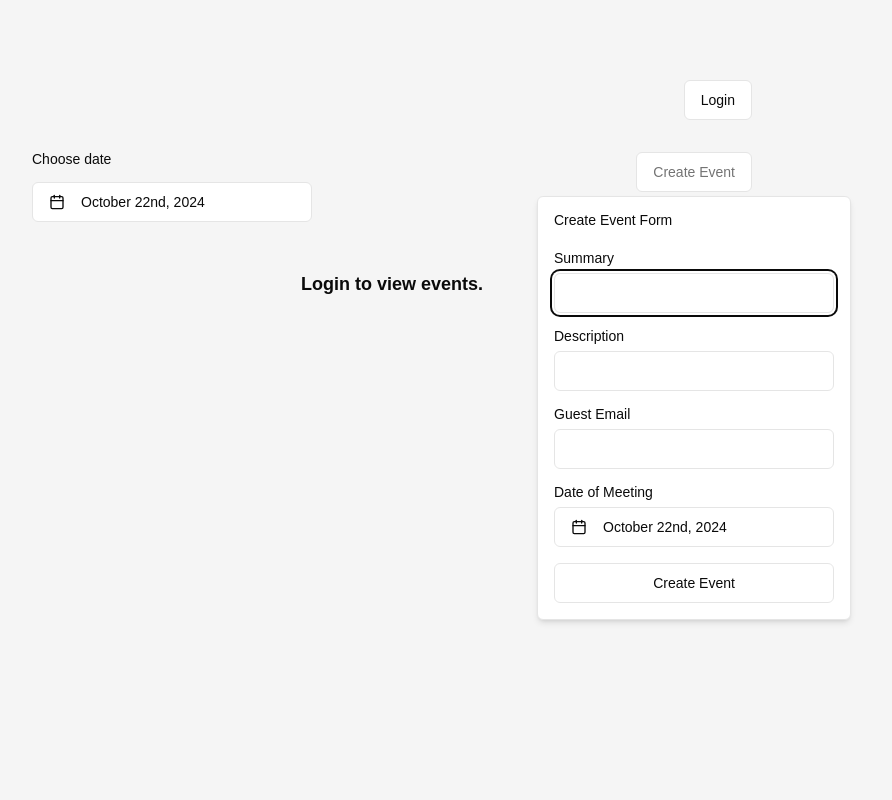
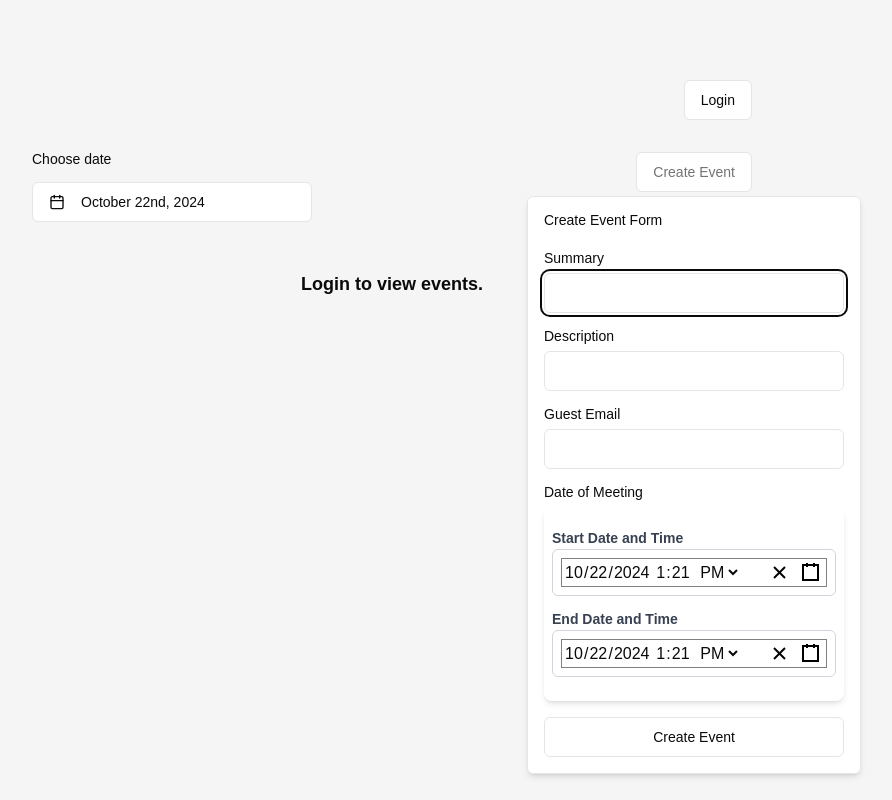
Before and after one commit to HimanshuSuratiya/demo_oct_24, a Next.js app: page / in a window 1280 px wide. Both pictures are taken after a click on the button "Create Event". Shown: the whole page, without its empty margins (248-1140 px from the left). Built offline with nearby package versions, Linux system fonts and the light colour scheme.

Commit message:
pass date and time dynamically

```diff
--- a/package.json
+++ b/package.json
@@ -25,6 +25,7 @@
     "lucide-react": "^0.453.0",
     "next": "15.0.0",
     "react": "^18.3.1",
+    "react-datetime-picker": "^6.0.1",
     "react-day-picker": "^8.10.1",
     "react-dom": "^18.3.1",
     "tailwind-merge": "^2.5.4",
--- a/src/app/index.js
+++ b/src/app/index.js
@@ -1,5 +1,5 @@
-import React, {useState} from 'react';
-import {Label} from "@/components/ui/label";
+import React, { useState } from 'react';
+import { Label } from "@/components/ui/label";
 import DatePicker from "@/components/DatePicker";
 import LoginWithGoogle from "@/components/LoginWithGoogle";
 import useLoginStore from "@/redux/loginStore";
@@ -8,14 +8,14 @@ import useFetchUser from "@/hooks/useFetchUser";
 import Events from "@/components/Events";
 import CreateEventForm from "@/components/CreateEventForm";
 import dayjs from "dayjs";
-import {Button} from "@/components/ui/button";
-import {clearUser} from "@/api/axiosInstance";
+import { Button } from "@/components/ui/button";
+import { clearUser } from "@/api/axiosInstance";
 
 
 const App = () => {
-  const {isAuthenticated, clearLogin} = useLoginStore();
-  const {name, email} = useUserStore();
-  const [eventsDate, setEventsDate] = useState(dayjs().format('YYYY-MM-DD'));
+  const { isAuthenticated, clearLogin } = useLoginStore();
+  const { name, email } = useUserStore();
+  const [eventsDate, setEventsDate] = useState(dayjs().toDate());
 
   useFetchUser()
 
@@ -29,12 +29,12 @@ const App = () => {
                 ? <div className="flex flex-col">
                   <div className="p-3 border-2 rounded-lg ">
                     <Label className="mb-4 font-semibold text-base">{name}</Label>
-                    <br/>
+                    <br />
                     <Label className="mb-4 font-medium text-base">{email}</Label>
                   </div>
                   <Button className="my-2 self-end" onClick={clearLogin} variant="outline">Logout</Button>
                 </div>
-                : <LoginWithGoogle/>
+                : <LoginWithGoogle />
             }
           </div>
         </div>
@@ -42,11 +42,11 @@ const App = () => {
         <div className="flex flex-row justify-between w-full">
           <div className="flex flex-col">
             <Label className="mb-4">Choose date</Label>
-            <DatePicker setDate={setEventsDate}/>
+            <DatePicker setDate={setEventsDate} />
           </div>
-          <CreateEventForm/>
+          <CreateEventForm />
         </div>
-        {isAuthenticated ? <Events date={eventsDate}/> :
+        {isAuthenticated ? <Events date={eventsDate} /> :
           <Label className="w-full text-center mt-12 font-bold text-lg">{'Login to view events.'}</Label>}
       </div>
     </div>
--- a/src/components/CreateEventForm.js
+++ b/src/components/CreateEventForm.js
@@ -1,16 +1,20 @@
-import React, {useState} from 'react';
-import {Popover, PopoverContent, PopoverTrigger} from "@/components/ui/popover";
-import {Button} from "@/components/ui/button";
-import {cn} from "@/lib/utils";
-import {Label} from "@/components/ui/label";
-import {Form, Formik} from "formik";
-import {Input} from "@/components/ui/input";
+import React, { useState } from 'react';
+import { Popover, PopoverContent, PopoverTrigger } from "@/components/ui/popover";
+import { Button } from "@/components/ui/button";
+import { cn } from "@/lib/utils";
+import { Label } from "@/components/ui/label";
+import { Form, Formik } from "formik";
+import { Input } from "@/components/ui/input";
 import axiosInstance from "@/api/axiosInstance";
-import DatePicker from "@/components/DatePicker";
+// import DatePicker from "@/components/DatePicker";
+import DateTimePickerRange from './DateTimePickerRange';
 
 const CreateEventForm = (props) => {
   const [isOpen, setOpen] = useState(false);
-  const [date, setDate] = useState(new Date().toISOString())
+  const [date, setDate] = useState({
+    startDateAndTime: new Date(),
+    endDateAndTime: new Date(),
+  })
 
   async function createGoogleCalendarEvent(values) {
     const timeZone = Intl.DateTimeFormat().resolvedOptions().timeZone;
@@ -20,22 +24,22 @@ const CreateEventForm = (props) => {
       location: 'Delhi, India',
       description: values.description,
       start: {
-        dateTime: date,
+        dateTime: date.startDateAndTime.toISOString(),
         timeZone: timeZone
       },
       end: {
-        dateTime: date,
+        dateTime: date.endDateAndTime.toISOString(),
         timeZone: timeZone
       },
       attendees: [
-        {email: 'himanshu.suratiya@scalereal.com'},
-        {email: values.meetingWith}
+        { email: 'himanshu.suratiya@scalereal.com' },
+        { email: values.meetingWith }
       ],
       reminders: {
         useDefault: false,
         overrides: [
-          {method: 'email', minutes: 24 * 60},
-          {method: 'popup', minutes: 10}
+          { method: 'email', minutes: 24 * 60 },
+          { method: 'popup', minutes: 10 }
         ]
       }
     };
@@ -61,27 +65,29 @@ const CreateEventForm = (props) => {
     </PopoverTrigger>
     <PopoverContent className="w-auto p-4">
       <Formik
-        initialValues={{summary: '', description: '', meetingWith: ''}}
+        initialValues={{ summary: '', description: '', meetingWith: '' }}
         onSubmit={(values) => {
           createGoogleCalendarEvent(values)
           setOpen(false)
         }}
       >
-        {({handleChange, values}) => (
+        {({ handleChange, values }) => (
           <Form className="flex flex-col">
             <Label className="mb-6">Create Event Form</Label>
 
             <Label className="mb-2" htmlFor={'summary'}>Summary</Label>
-            <Input className="mb-4" id="summary" onChange={handleChange} value={values.summary}/>
+            <Input className="mb-4" id="summary" onChange={handleChange} value={values.summary} />
 
             <Label className="mb-2" htmlFor={'description'}>Description</Label>
-            <Input className="mb-4" id="description" onChange={handleChange} value={values.description}/>
+            <Input className="mb-4" id="description" onChange={handleChange} value={values.description} />
 
             <Label className="mb-2" htmlFor={'meetingWith'}>Guest Email</Label>
-            <Input className="mb-4" id="meetingWith" onChange={handleChange} value={values.meetingWith}/>
+            <Input className="mb-4" id="meetingWith" onChange={handleChange} value={values.meetingWith} />
 
             <Label className="mb-2">Date of Meeting</Label>
-            <DatePicker setDate={setDate}/>
+            {/* <DatePicker setDate={setDate}/> */}
+
+            <DateTimePickerRange date={date} setDate={setDate} />
 
             <Button
               type="submit"
--- /dev/null
+++ b/src/components/DateTimePickerRange.js
@@ -0,0 +1,45 @@
+'use client'
+
+import React from 'react'
+import DateTimePicker from 'react-datetime-picker'
+import { Label } from '@/components/ui/label'
+import 'react-datetime-picker/dist/DateTimePicker.css'
+import 'react-calendar/dist/Calendar.css'
+import 'react-clock/dist/Clock.css'
+
+export default function DateTimePickerRange({ date, setDate }) {
+    return (
+        <>
+            <div className="py-2 px-2 w-[300px] bg-white shadow-md rounded-lg">
+                <div className="my-4">
+                    <Label htmlFor="start-date" className="block mb-1 font-semibold text-gray-700">Start Date and Time</Label>
+                    <DateTimePicker
+                        onChange={(e) => {
+                            setDate((prevState) => ({
+                                ...prevState,
+                                startDateAndTime: e
+                            }))
+                        }}
+                        value={date.startDateAndTime}
+                        className="w-full p-2 border border-gray-300 rounded-md focus:outline-none focus:ring-2 focus:ring-blue-400"
+                        id="start-date"
+                    />
+                </div>
+                <div className="my-4">
+                    <Label htmlFor="end-date" className="block mb-1 font-semibold text-gray-700">End Date and Time</Label>
+                    <DateTimePicker
+                        onChange={(e) => {
+                            setDate((prevState) => ({
+                                ...prevState,
+                                endDateAndTime: e
+                            }))
+                        }}
+                        value={date.endDateAndTime}
+                        className="w-full p-2 border border-gray-300 rounded-md focus:outline-none focus:ring-2 focus:ring-blue-400"
+                        id="end-date"
+                    />
+                </div>
+            </div>
+        </>
+    )
+}
```
Also changed, not shown: 1 other file (tests, documents, lock files or other folders).
